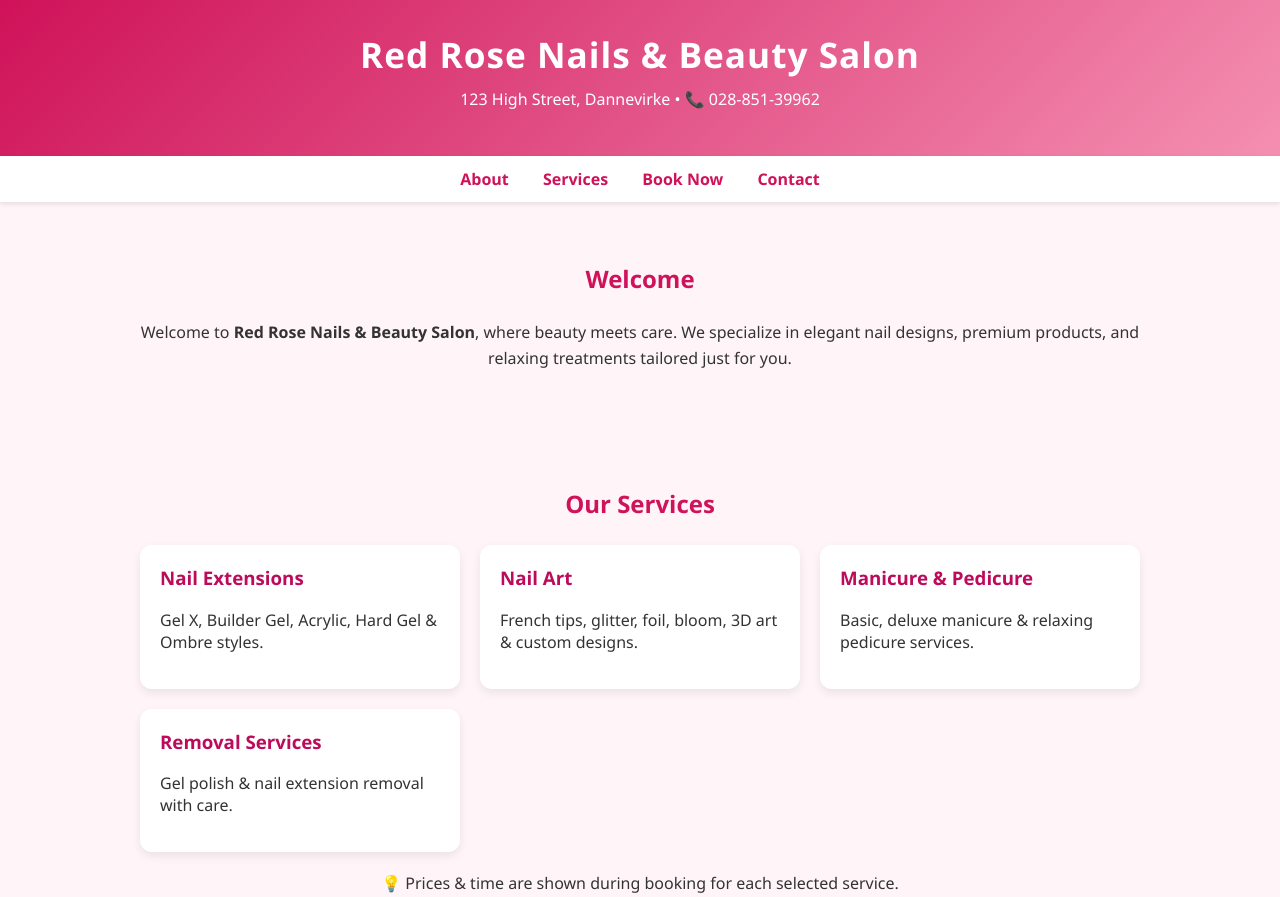
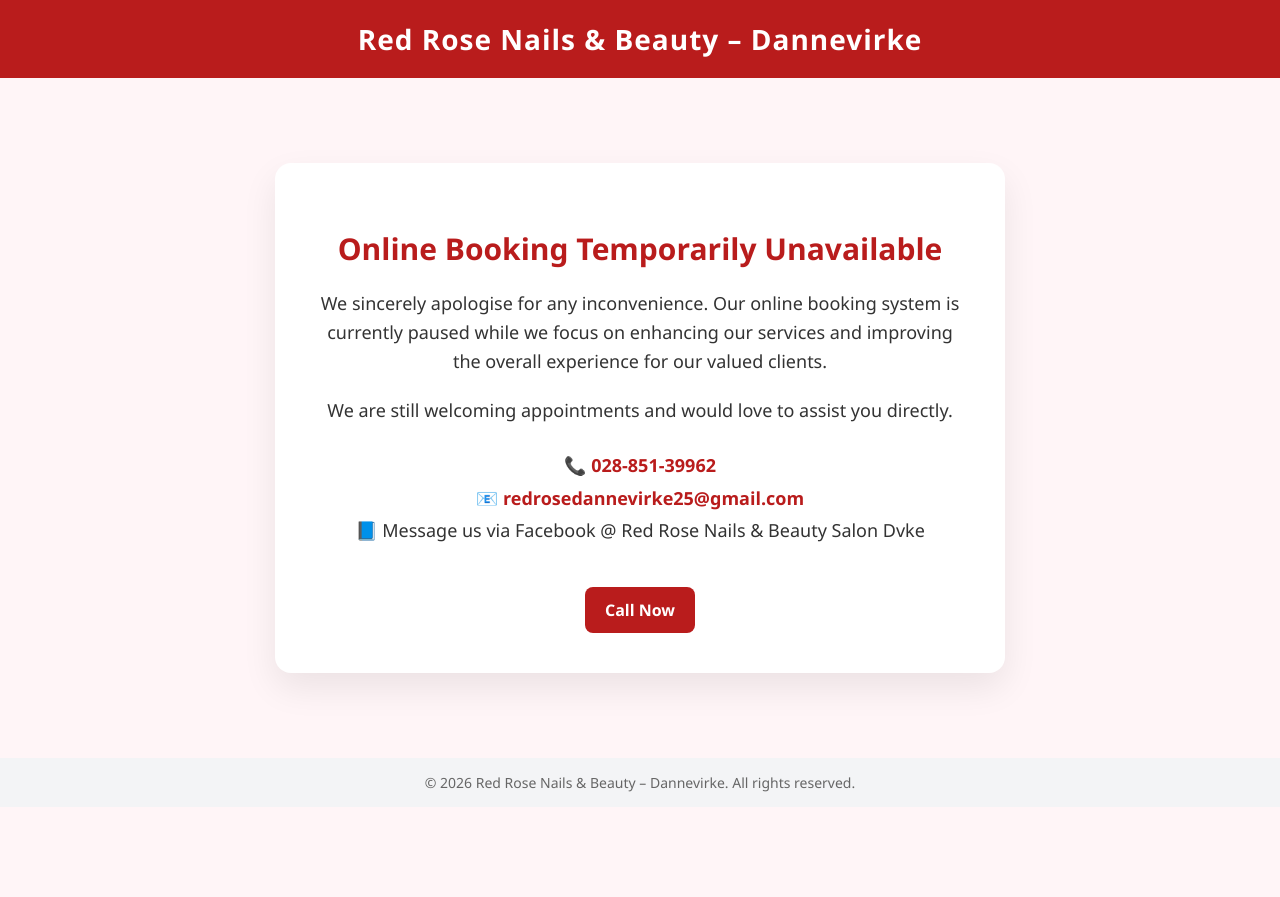
Before and after one commit to SMARTTECHCOMPUTERS2015/Easycart.co.nz, a plain HTML site: page index.html in a window 1280 px wide. Shown: the top 897 px of the page. After the commit the page ends 807 px from the top, so only its background shows below. Drawn offline with Linux system fonts and the light colour scheme.

Commit message:
Update index.html

```diff
--- a/index.html
+++ b/index.html
@@ -2,97 +2,97 @@
 <html lang="en">
 <head>
   <meta charset="UTF-8">
-  <title>Red Rose Nails & Beauty Salon | Dannevirke</title>
   <meta name="viewport" content="width=device-width, initial-scale=1.0">
+  <title>Red Rose Nails & Beauty – Dannevirke</title>
 
   <style>
     body {
       margin: 0;
-      font-family: 'Segoe UI', Arial, sans-serif;
-      background-color: #fff5f8;
+      font-family: 'Segoe UI', sans-serif;
+      background: #fff5f7;
       color: #333;
     }
 
     header {
-      background: linear-gradient(135deg, #cf1259, #f48fb1);
+      background: #b91c1c;
       color: white;
-      padding: 30px 20px;
+      padding: 20px;
       text-align: center;
     }
 
     header h1 {
       margin: 0;
-      font-size: 2.2rem;
+      font-size: 28px;
       letter-spacing: 1px;
     }
 
-    header p {
-      margin-top: 10px;
-      font-size: 1rem;
+    .container {
+      min-height: 75vh;
+      display: flex;
+      align-items: center;
+      justify-content: center;
+      padding: 40px 20px;
     }
 
-    nav {
-      background: #ffffff;
+    .card {
+      background: white;
+      max-width: 650px;
+      width: 100%;
+      padding: 40px;
+      border-radius: 16px;
+      box-shadow: 0 15px 35px rgba(0,0,0,0.08);
       text-align: center;
-      padding: 12px;
-      box-shadow: 0 2px 5px rgba(0,0,0,0.1);
     }
 
-    nav a {
-      margin: 0 15px;
-      text-decoration: none;
-      color: #cf1259;
-      font-weight: 600;
+    .card h2 {
+      color: #b91c1c;
+      font-size: 30px;
+      margin-bottom: 20px;
     }
 
-    section {
-      padding: 40px 20px;
-      max-width: 1000px;
-      margin: auto;
+    .card p {
+      font-size: 18px;
+      line-height: 1.6;
+      margin-bottom: 20px;
     }
 
-    h2 {
-      color: #cf1259;
-      text-align: center;
-      margin-bottom: 25px;
+    .contact-info {
+      font-size: 18px;
+      line-height: 1.8;
+      margin: 25px 0;
     }
 
-    .about, .hours, .contact {
-      text-align: center;
-      line-height: 1.6;
+    .contact-info a {
+      color: #b91c1c;
+      text-decoration: none;
+      font-weight: bold;
     }
 
-    .services {
-      display: grid;
-      grid-template-columns: repeat(auto-fit, minmax(250px, 1fr));
-      gap: 20px;
-    }
-
-    .service-card {
-      background: white;
-      padding: 20px;
-      border-radius: 12px;
-      box-shadow: 0 4px 10px rgba(0,0,0,0.08);
-    }
-
-    .service-card h3 {
-      margin-top: 0;
-      color: #bd0b5c;
+    .contact-info a:hover {
+      text-decoration: underline;
     }
 
     footer {
-      background: #cf1259;
-      color: white;
+      background: #f3f4f6;
       text-align: center;
-      padding: 20px;
-      margin-top: 40px;
-      font-size: 0.9rem;
+      padding: 15px;
+      font-size: 14px;
+      color: #666;
     }
 
-    @media (max-width: 600px) {
-      header h1 {
-        font-size: 1.6rem;
+    .button {
+      display: inline-block;
+      margin-top: 15px;
+      padding: 12px 20px;
+      background: #b91c1c;
+      color: white;
+      text-decoration: none;
+      border-radius: 8px;
+      font-weight: bold;
     }
+
+    .button:hover {
+      background: #991b1b;
     }
   </style>
 </head>
@@ -100,95 +100,36 @@
 <body>
 
   <header>
-  <h1>Red Rose Nails & Beauty Salon</h1>
-  <p>123 High Street, Dannevirke • 📞 028-851-39962</p>
+    <h1>Red Rose Nails & Beauty – Dannevirke</h1>
   </header>
 
-<nav>
-  <a href="#about">About</a>
-  <a href="#services">Services</a>
-  <a href="#booking">Book Now</a>
-  <a href="#contact">Contact</a>
-</nav>
+  <div class="container">
+    <div class="card">
+      <h2>Online Booking Temporarily Unavailable</h2>
 
-<section id="about">
-  <h2>Welcome</h2>
-  <p class="about">
-    Welcome to <strong>Red Rose Nails & Beauty Salon</strong>, where beauty meets care.
-    We specialize in elegant nail designs, premium products, and relaxing treatments
-    tailored just for you.
+      <p>
+        We sincerely apologise for any inconvenience.
+        Our online booking system is currently paused while we focus on enhancing
+        our services and improving the overall experience for our valued clients.
       </p>
-</section>
 
-<section id="services">
-  <h2>Our Services</h2>
+      <p>
+        We are still welcoming appointments and would love to assist you directly.
+      </p>
 
-  <div class="services">
-    <div class="service-card">
-      <h3>Nail Extensions</h3>
-      <p>Gel X, Builder Gel, Acrylic, Hard Gel & Ombre styles.</p>
+      <div class="contact-info">
+        📞 <a href="tel:02885139962">028-851-39962</a><br>
+        📧 <a href="mailto:redrosedannevirke25@gmail.com">
+        redrosedannevirke25@gmail.com</a><br>
+        📘 Message us via Facebook @ Red Rose Nails & Beauty Salon Dvke
       </div>
 
-    <div class="service-card">
-      <h3>Nail Art</h3>
-      <p>French tips, glitter, foil, bloom, 3D art & custom designs.</p>
-    </div>
-
-    <div class="service-card">
-      <h3>Manicure & Pedicure</h3>
-      <p>Basic, deluxe manicure & relaxing pedicure services.</p>
-    </div>
-
-    <div class="service-card">
-      <h3>Removal Services</h3>
-      <p>Gel polish & nail extension removal with care.</p>
+      <a href="tel:02885139962" class="button">Call Now</a>
     </div>
   </div>
 
-  <p style="text-align:center; margin-top:20px;">
-    💡 Prices & time are shown during booking for each selected service.
-  </p>
-</section>
-
-<section style="min-height:70vh;display:flex;align-items:center;justify-content:center;background:#fff5f7;padding:40px 20px;">
-
-  <div style="max-width:650px;background:white;padding:40px;border-radius:16px;
-              box-shadow:0 10px 30px rgba(0,0,0,0.08);text-align:center;
-              font-family: 'Segoe UI', sans-serif;">
-
-    <h2 style="color:#b91c1c;font-size:32px;margin-bottom:20px;">
-      Online Booking Temporarily Unavailable
-    </h2>
-
-    <p style="font-size:18px;color:#444;line-height:1.6;margin-bottom:25px;">
-      We sincerely apologise for any inconvenience.
-      Our online booking system is currently paused while we make improvements
-      to enhance your overall experience at <strong>Red Rose Nails & Beauty</strong>.
-    </p>
-
-    <p style="font-size:18px;color:#333;margin-bottom:15px;">
-      Please contact us directly to schedule your appointment:
-    </p>
-
-    <div style="font-size:18px;line-height:1.8;margin-bottom:25px;">
-      📞 <strong>028-851-39962</strong><br>
-      📧 <strong>redrosedannevirke25@gmail.com</strong><br>
-      📘 Message us via Facebook Page Red Rose Nails & Beauty Salon Dvke
-    </div>
-
-    <p style="font-size:16px;color:#666;">
-      We truly appreciate your understanding and continued support.
-      We look forward to welcoming you soon.
-    </p>
-
-  </div>
-
-</section>
-
-
-
   <footer>
-  © 2025 Red Rose Nails & Beauty Salon • Dannevirke
+    © 2026 Red Rose Nails & Beauty – Dannevirke. All rights reserved.
   </footer>
 
 </body>
```
Lines whose indentation alone changed are shown as unchanged.
